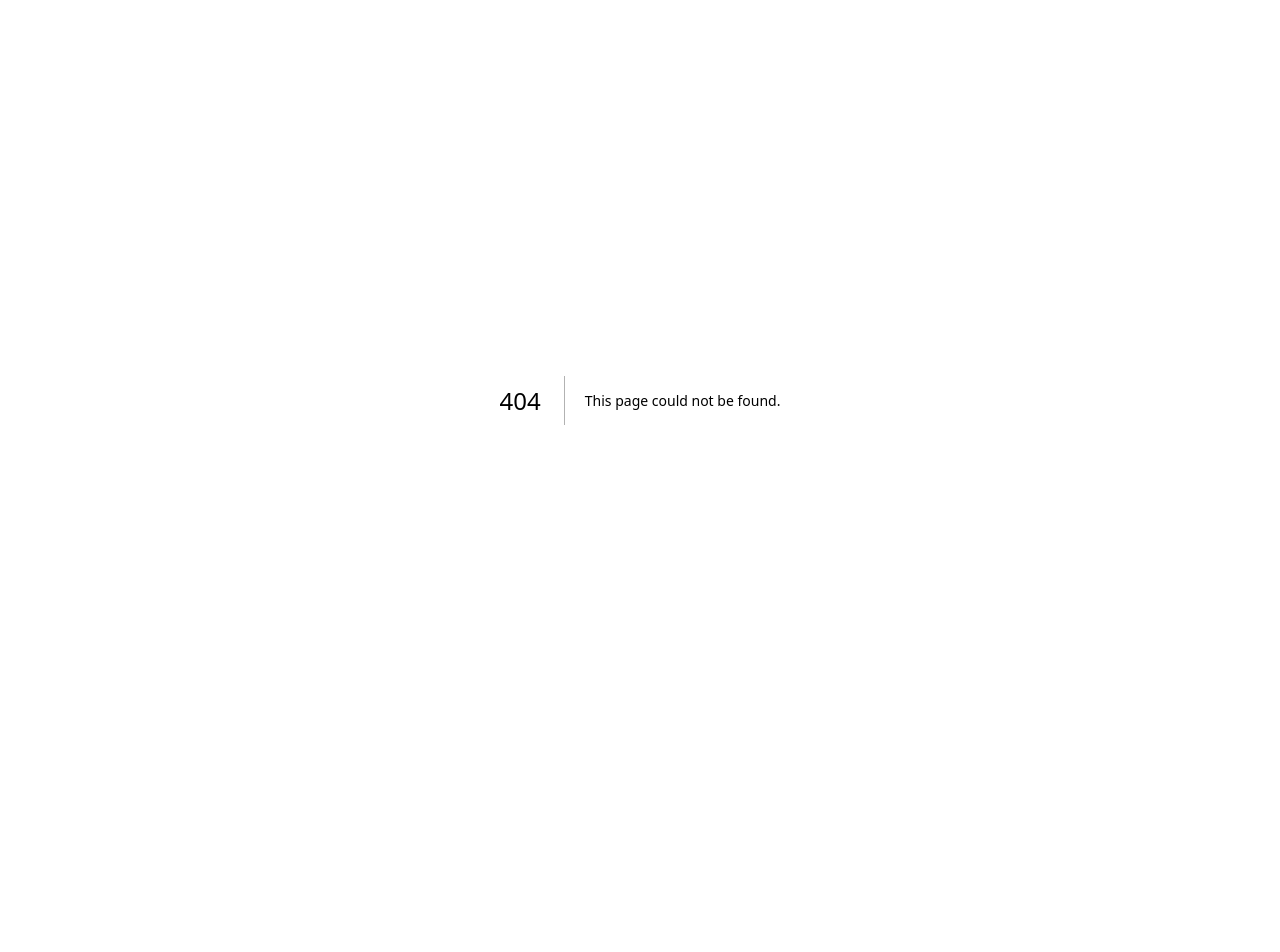
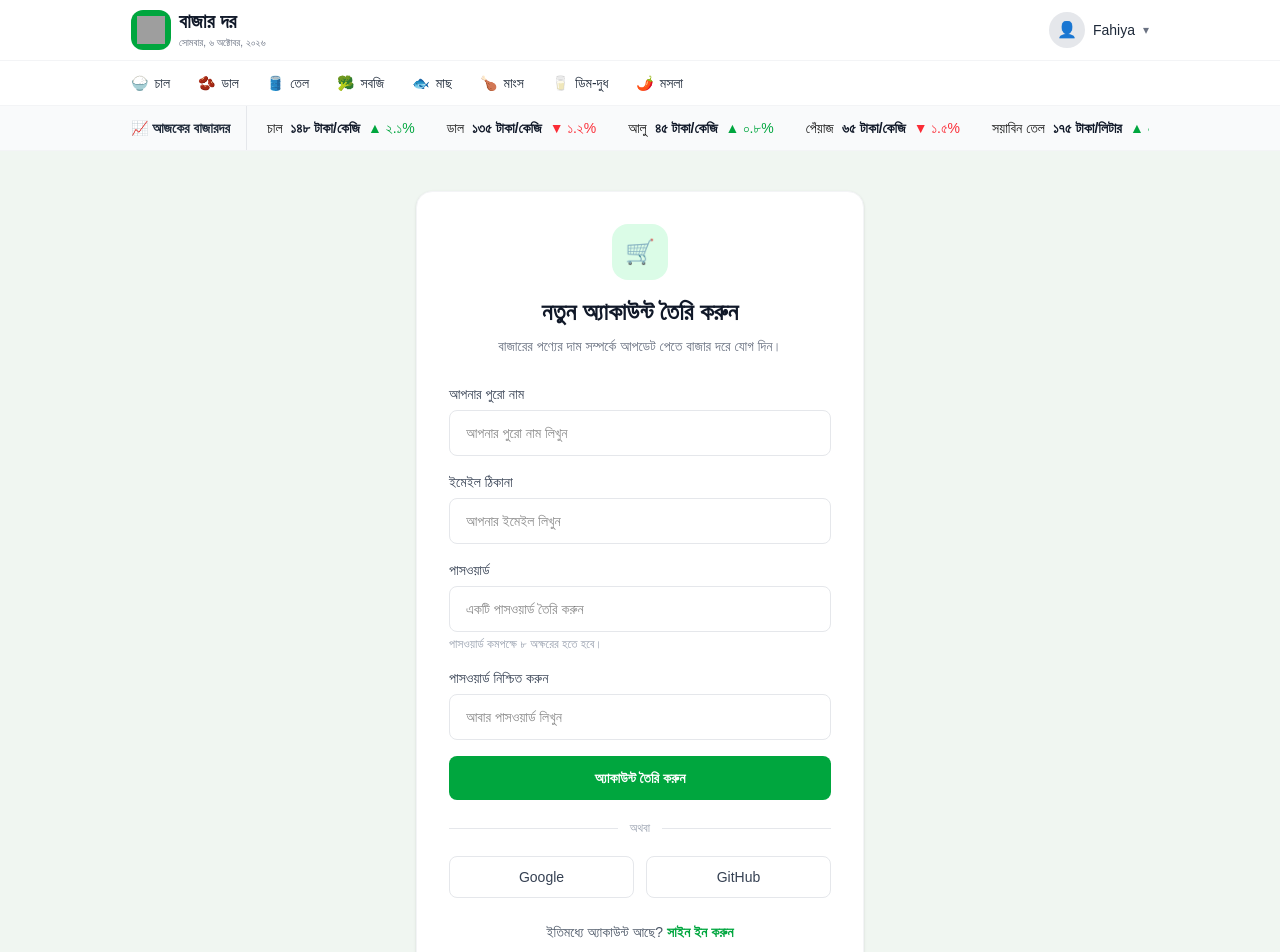
Before and after one commit to fahiyahedayet/assignment-7, a Next.js app: page /sign-up in a window 1280 px wide. Before the commit this address had no page. Shown: the top 952 px of the page. Before the commit the page ends 800 px from the top, so only its background shows below. Built offline with nearby package versions, Linux system fonts and the light colour scheme; grey boxes are pictures that could not be loaded.

Commit message:
sign-up page ui done

```diff
--- /dev/null
+++ b/src/app/sign-up/page.tsx
@@ -0,0 +1,232 @@
+
+"use client";
+
+import { useState } from "react";
+import type { FormEvent } from "react";
+import Link from "next/link";
+import { useRouter } from "next/navigation";
+import Navbar from "../components/Navbar";
+import PriceTicker from "../components/PriceTicker";
+import { authClient } from "../../lib/auth-client";
+
+export default function SignUpPage() {
+  const router = useRouter();
+
+  const [errorMessage, setErrorMessage] = useState("");
+  const [isLoading, setIsLoading] = useState(false);
+
+  const onSubmit = async (e: FormEvent<HTMLFormElement>) => {
+    e.preventDefault();
+    setErrorMessage("");
+
+    const formData = new FormData(e.currentTarget);
+
+    const name = formData.get("name") as string;
+    const email = formData.get("email") as string;
+    const password = formData.get("password") as string;
+    const confirmPassword = formData.get("confirmPassword") as string;
+
+    if (password !== confirmPassword) {
+      setErrorMessage("দুটি পাসওয়ার্ড মিলছে না!");
+      return;
+    }
+
+    setIsLoading(true);
+
+    try {
+      const { data, error } = await authClient.signUp.email({
+        name,
+        email,
+        password,
+        callbackURL: "/",
+      });
+
+      if (error) {
+        setErrorMessage(error.message || "অ্যাকাউন্ট তৈরি করা যায়নি।");
+        return;
+      }
+
+      if (data) {
+        router.push("/");
+        router.refresh();
+      }
+    } catch {
+      setErrorMessage("সমস্যা হয়েছে। আবার চেষ্টা করুন।");
+    } finally {
+      setIsLoading(false);
+    }
+  };
+
+  return (
+    <main className="min-h-screen bg-[#f0f6f1]">
+      <Navbar />
+      <PriceTicker />
+
+      <section className="flex items-center justify-center px-4 py-10">
+        <div className="w-full max-w-md rounded-2xl border border-gray-100 bg-white p-6 shadow-sm sm:p-8">
+          <div className="mb-7 text-center">
+            <div className="mx-auto mb-4 flex h-14 w-14 items-center justify-center rounded-2xl bg-green-100 text-2xl">
+              🛒
+            </div>
+
+            <h1 className="text-2xl font-bold text-gray-900">
+              নতুন অ্যাকাউন্ট তৈরি করুন
+            </h1>
+
+            <p className="mt-2 text-sm text-gray-500">
+              বাজারের পণ্যের দাম সম্পর্কে আপডেট পেতে বাজার দরে যোগ দিন।
+            </p>
+          </div>
+
+          <form className="space-y-4" onSubmit={onSubmit}>
+            <div>
+              <label
+                htmlFor="name"
+                className="mb-1.5 block text-sm font-medium text-gray-700"
+              >
+                আপনার পুরো নাম
+              </label>
+
+              <input
+                id="name"
+                name="name"
+                type="text"
+                placeholder="আপনার পুরো নাম লিখুন"
+                autoComplete="name"
+                required
+                className="w-full rounded-lg border border-gray-200 px-4 py-3 text-sm outline-none transition focus:border-green-500 focus:ring-2 focus:ring-green-100"
+              />
+            </div>
+
+            <div>
+              <label
+                htmlFor="email"
+                className="mb-1.5 block text-sm font-medium text-gray-700"
+              >
+                ইমেইল ঠিকানা
+              </label>
+
+              <input
+                id="email"
+                name="email"
+                type="email"
+                placeholder="আপনার ইমেইল লিখুন"
+                autoComplete="email"
+                required
+                className="w-full rounded-lg border border-gray-200 px-4 py-3 text-sm outline-none transition focus:border-green-500 focus:ring-2 focus:ring-green-100"
+              />
+            </div>
+
+            <div>
+              <label
+                htmlFor="password"
+                className="mb-1.5 block text-sm font-medium text-gray-700"
+              >
+                পাসওয়ার্ড
+              </label>
+
+              <input
+                id="password"
+                name="password"
+                type="password"
+                placeholder="একটি পাসওয়ার্ড তৈরি করুন"
+                autoComplete="new-password"
+                minLength={8}
+                required
+                className="w-full rounded-lg border border-gray-200 px-4 py-3 text-sm outline-none transition focus:border-green-500 focus:ring-2 focus:ring-green-100"
+              />
+
+              <p className="mt-1 text-xs text-gray-400">
+                পাসওয়ার্ড কমপক্ষে ৮ অক্ষরের হতে হবে।
+              </p>
+            </div>
+
+            <div>
+              <label
+                htmlFor="confirmPassword"
+                className="mb-1.5 block text-sm font-medium text-gray-700"
+              >
+                পাসওয়ার্ড নিশ্চিত করুন
+              </label>
+
+              <input
+                id="confirmPassword"
+                name="confirmPassword"
+                type="password"
+                placeholder="আবার পাসওয়ার্ড লিখুন"
+                autoComplete="new-password"
+                minLength={8}
+                required
+                className="w-full rounded-lg border border-gray-200 px-4 py-3 text-sm outline-none transition focus:border-green-500 focus:ring-2 focus:ring-green-100"
+              />
+            </div>
+
+            {errorMessage && (
+              <p
+                role="alert"
+                className="rounded-lg bg-red-50 px-3 py-2 text-sm text-red-600"
+              >
+                {errorMessage}
+              </p>
+            )}
+
+            <button
+              type="submit"
+              disabled={isLoading}
+              className="w-full rounded-lg bg-green-600 py-3 text-sm font-semibold text-white transition hover:bg-green-700 disabled:cursor-not-allowed disabled:opacity-60"
+            >
+              {isLoading ? "অ্যাকাউন্ট তৈরি হচ্ছে..." : "অ্যাকাউন্ট তৈরি করুন"}
+            </button>
+          </form>
+
+          <div className="my-5 flex items-center gap-3">
+            <div className="h-px flex-1 bg-gray-200" />
+            <span className="text-xs text-gray-400">অথবা</span>
+            <div className="h-px flex-1 bg-gray-200" />
+          </div>
+
+          <div className="grid grid-cols-2 gap-3">
+            <button
+              type="button"
+              onClick={() =>
+                alert("Google দিয়ে সাইন আপ করার সুবিধা এখনো যুক্ত করা হয়নি।")
+              }
+              className="rounded-lg border border-gray-200 py-2.5 text-sm font-medium text-gray-700 transition hover:bg-gray-50"
+            >
+              Google
+            </button>
+
+            <button
+              type="button"
+              onClick={() =>
+                alert("GitHub দিয়ে সাইন আপ করার সুবিধা এখনো যুক্ত করা হয়নি।")
+              }
+              className="rounded-lg border border-gray-200 py-2.5 text-sm font-medium text-gray-700 transition hover:bg-gray-50"
+            >
+              GitHub
+            </button>
+          </div>
+
+          <p className="mt-6 text-center text-sm text-gray-600">
+            ইতিমধ্যে অ্যাকাউন্ট আছে?{" "}
+            <Link
+              href="/sign-in"
+              className="font-semibold text-green-600 hover:text-green-700"
+            >
+              সাইন ইন করুন
+            </Link>
+          </p>
+
+          <div className="mt-4 text-center">
+            <Link
+              href="/"
+              className="text-sm text-gray-500 transition hover:text-green-600"
+            >
+              ← হোম পেজে ফিরে যান
+            </Link>
+          </div>
+        </div>
+      </section>
+    </main>
+  );
+}
```
